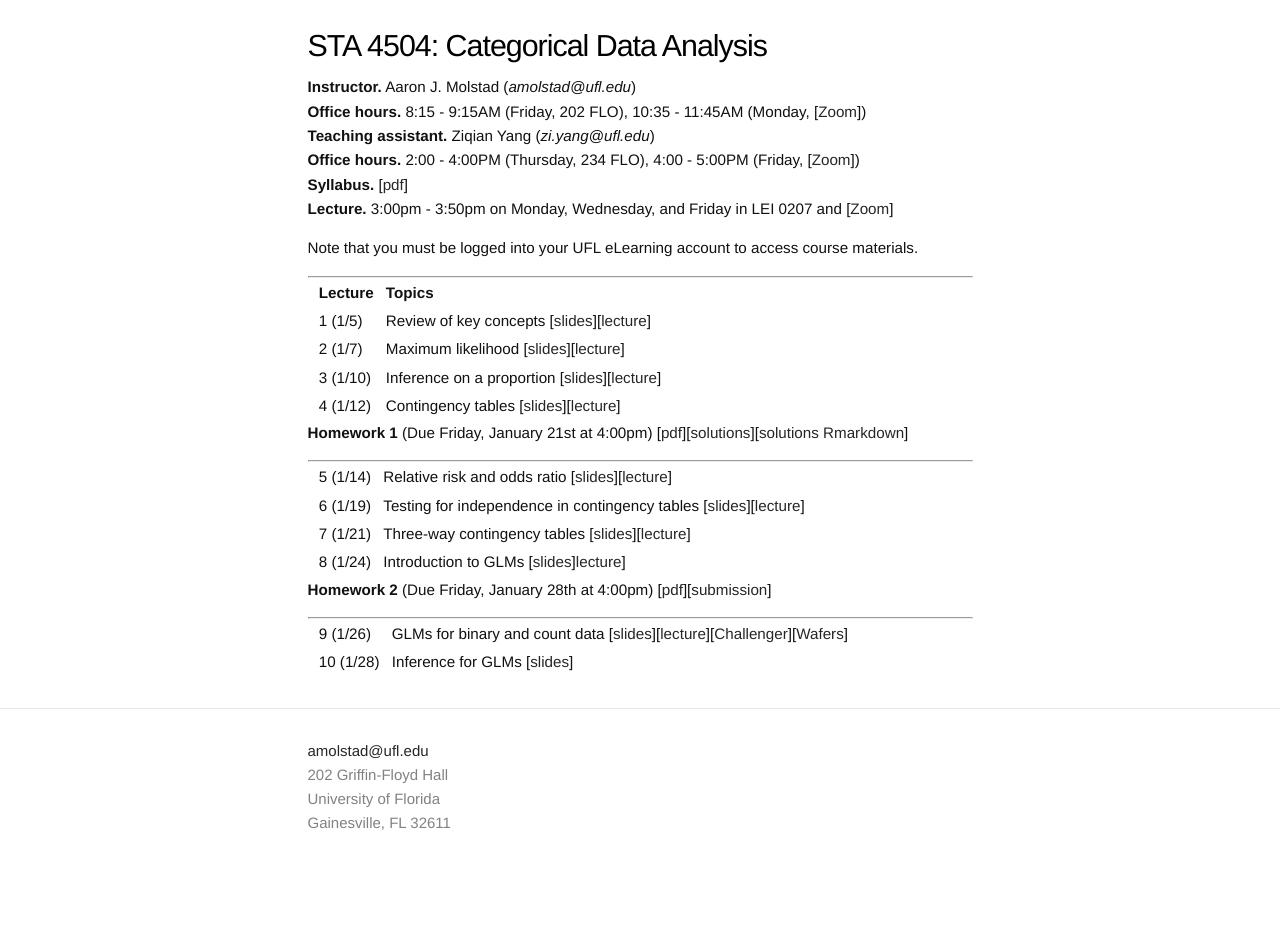
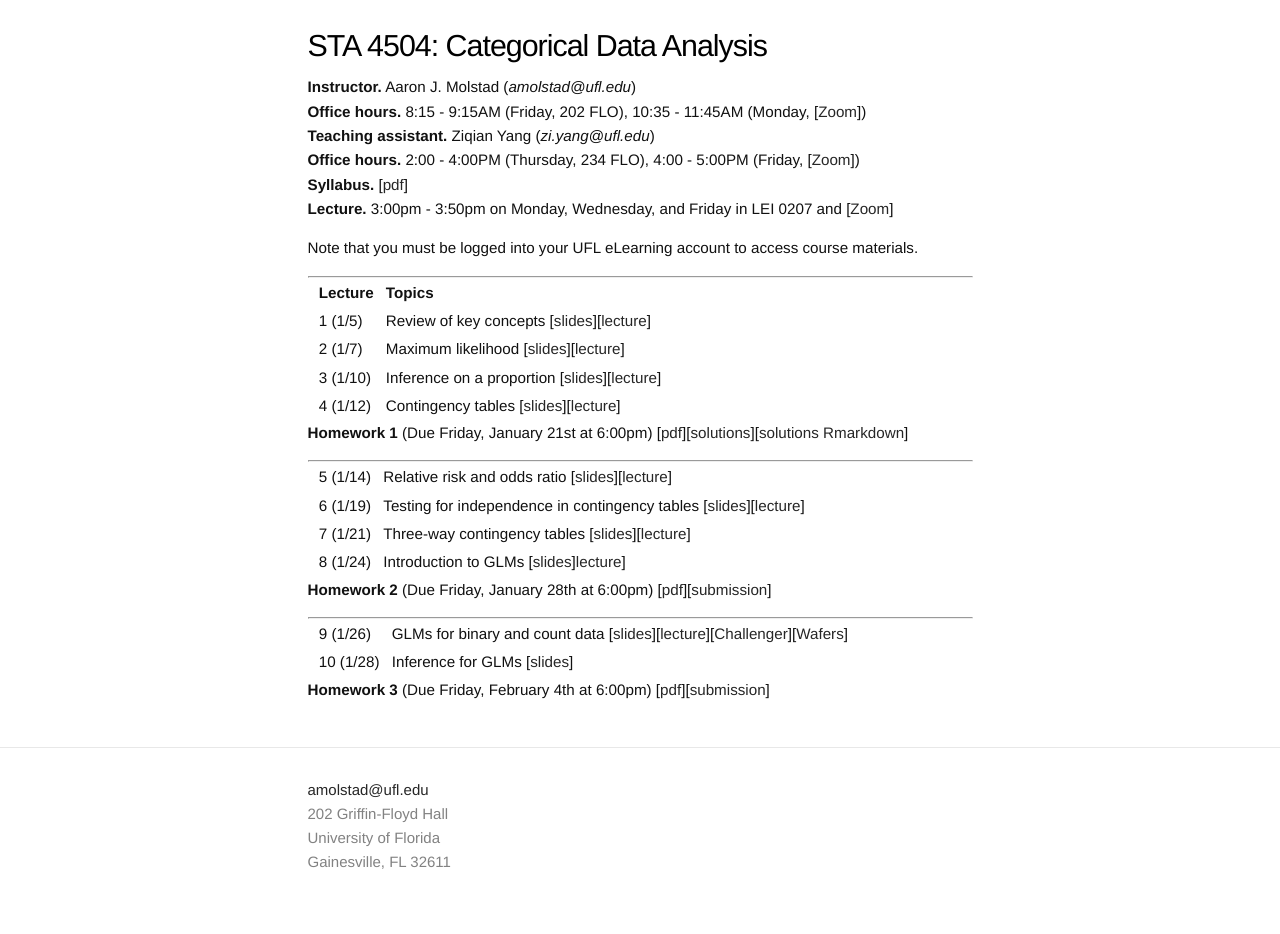
Before and after one commit to ajmolstad/ajmolstad.github.io, a Jekyll site: the page built from S22_STA4504.md, in a window 1280 px wide. Built offline with Jekyll 4.4.1, drawn with Linux system fonts in a browser that asks for light colours; before the commit the page ends 900 px from its top, so only the background shows below that.

Commit message:
Update course pages with homework

```diff
--- a/S22_STA4504.md
+++ b/S22_STA4504.md
@@ -21,7 +21,7 @@ Note that you must be logged into your UFL eLearning account to access course ma
 || 3 (1/10) || Inference on a proportion [[slides](https://ufl.instructure.com/files/65659961/download?download_frd=1)][[lecture](https://ufl.instructure.com/courses/449490/files?preview=65701126)] ||
 || 4 (1/12) || Contingency tables [[slides](https://ufl.instructure.com/files/65707939/download?download_frd=1)][[lecture](https://ufl.instructure.com/courses/449490/files?preview=65759254)]||
 
-**Homework 1** (Due Friday, January 21st at 4:00pm) [[pdf](https://ufl.instructure.com/files/65894797/download?download_frd=1)][[solutions](https://ufl.instructure.com/files/66111485/download?download_frd=1)][[solutions Rmarkdown](https://ufl.instructure.com/files/66111487/download?download_frd=1)]
+**Homework 1** (Due Friday, January 21st at 6:00pm) [[pdf](https://ufl.instructure.com/files/65894797/download?download_frd=1)][[solutions](https://ufl.instructure.com/files/66111485/download?download_frd=1)][[solutions Rmarkdown](https://ufl.instructure.com/files/66111487/download?download_frd=1)]
 
 ---------------
 
@@ -30,10 +30,12 @@ Note that you must be logged into your UFL eLearning account to access course ma
 || 7 (1/21) || Three-way contingency tables [[slides](https://ufl.instructure.com/files/65946157/download?download_frd=1)][[lecture](https://ufl.instructure.com/courses/449490/files?preview=66018370)]||
 || 8 (1/24) || Introduction to GLMs [[slides](https://ufl.instructure.com/files/66084006/download?download_frd=1)][lecture](https://ufl.instructure.com/courses/449490/files?preview=66073855)]||
 
-**Homework 2** (Due Friday, January 28th at 4:00pm) [[pdf](https://ufl.instructure.com/files/65946166/download?download_frd=1)][[submission](https://ufl.instructure.com/courses/449490/assignments/5112395)]
+**Homework 2** (Due Friday, January 28th at 6:00pm) [[pdf](https://ufl.instructure.com/files/65946166/download?download_frd=1)][[submission](https://ufl.instructure.com/courses/449490/assignments/5112395)]
 
 
 ---------------
 
 || 9 (1/26) || GLMs for binary and count data [[slides](https://ufl.instructure.com/files/66084001/download?download_frd=1)][[lecture](https://ufl.instructure.com/courses/449490/files?preview=66087658)][[Challenger](https://ufl.instructure.com/files/66084061/download?download_frd=1)][[Wafers](https://ufl.instructure.com/files/66084062/download?download_frd=1)]||
 || 10 (1/28) || Inference for GLMs [[slides](https://ufl.instructure.com/files/66152537/download?download_frd=1)]||
+
+**Homework 3** (Due Friday, February 4th at 6:00pm) [[pdf](https://ufl.instructure.com/files/66178588/download?download_frd=1)][[submission](https://ufl.instructure.com/courses/449490/assignments/5119708)]
```
Also changed, not shown: S22_STA4321.md (+1 -1 lines).
